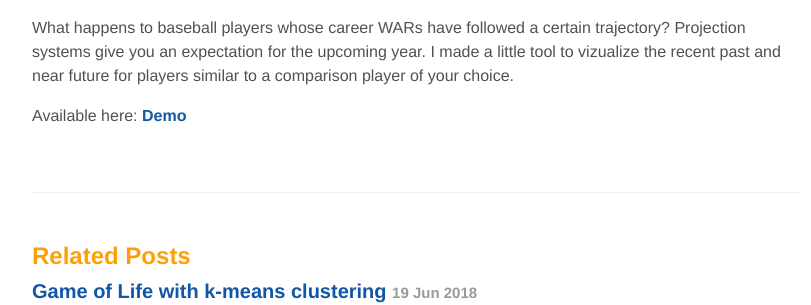
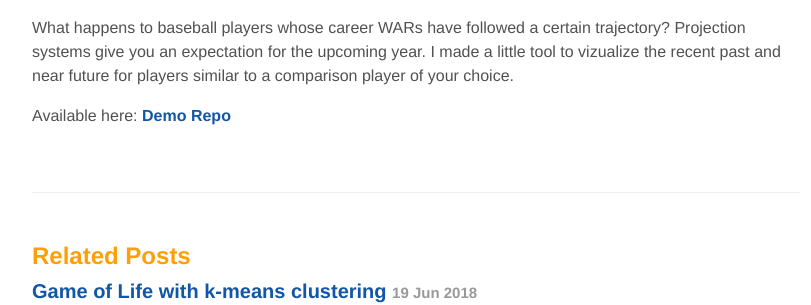
Before and after one commit to evanhaldane/evanhaldane.github.io, a Jekyll site: the page built from _posts/2018-03-27-war-visualizer.md, in a window 1280 px wide. Shown: the part 247-552 px from the top of the page, without its empty margins (224-1035 px from the left). Built offline with Jekyll 4.4.1, drawn with Linux system fonts in a browser that asks for light colours; our own code applies the rules of GitHub Pages for plain Markdown files.

Commit message:
add link to repo for phamness

```diff
--- a/_posts/2018-03-27-war-visualizer.md
+++ b/_posts/2018-03-27-war-visualizer.md
@@ -4,4 +4,6 @@ date:   2018-03-27
 ---
 What happens to baseball players whose career WARs have followed a certain trajectory? Projection systems give you an expectation for the upcoming year. I made a little tool to vizualize the recent past and near future for players similar to a comparison player of your choice.
 
-Available here: [Demo](/war-visualizer/)
+Available here:
+[Demo](/war-visualizer/)
+[Repo](https://github.com/evanhaldane/phamness)
```
